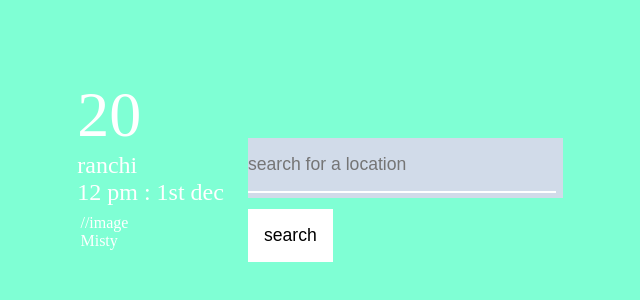
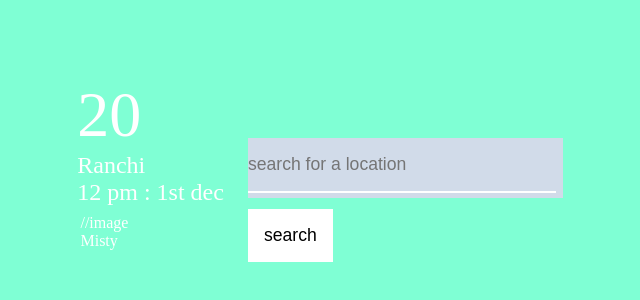
Before and after one commit to MundaSunny/Weather-App, a plain HTML site: page index.html in a window 1280 px wide. Shown: the part 232-532 px from the top of the page, 320-960 px from the left. Drawn offline with Linux system fonts and the light colour scheme.

Commit message:
Update index.html

```diff
--- a/index.html
+++ b/index.html
@@ -16,7 +16,7 @@
                 </p>
             </div>
             <div class="location_time">
-            <p>ranchi</p>
+            <p>Ranchi</p>
             <p>12 pm : 1st dec</p>
             </div>
             <div class="condition">
```
